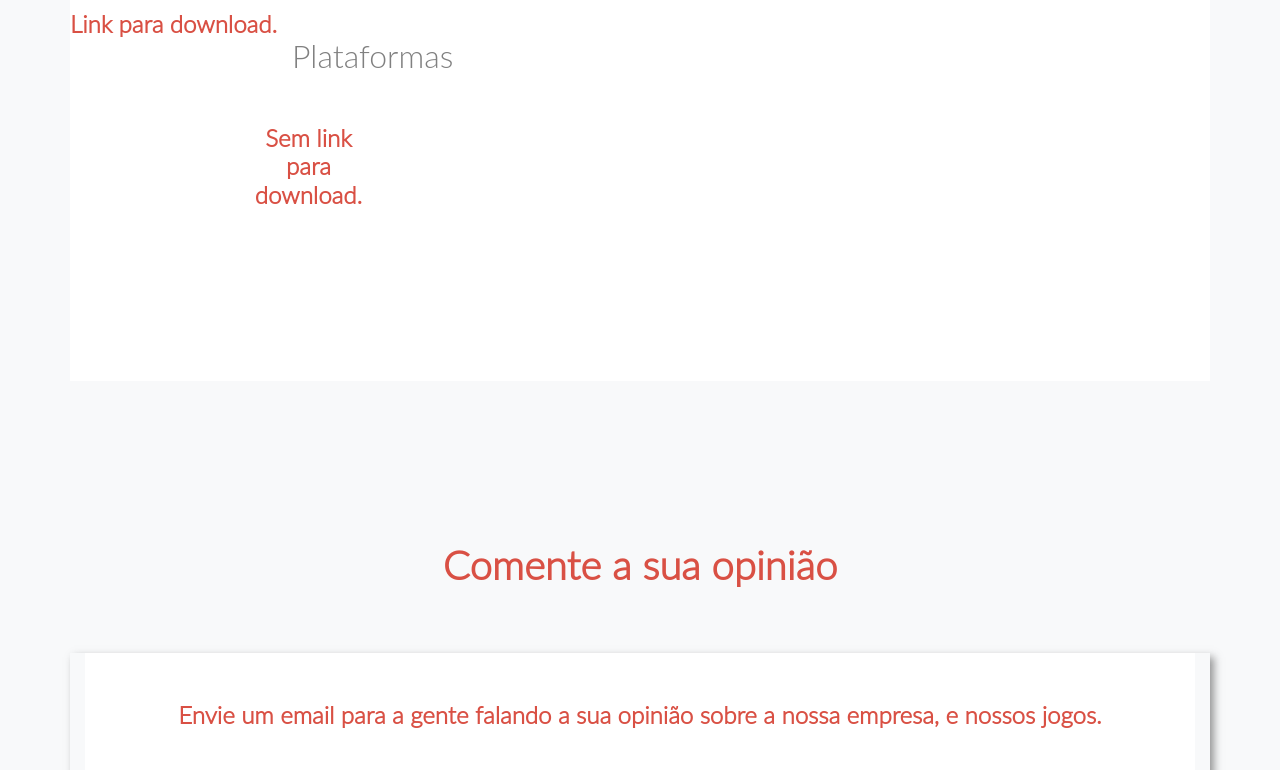
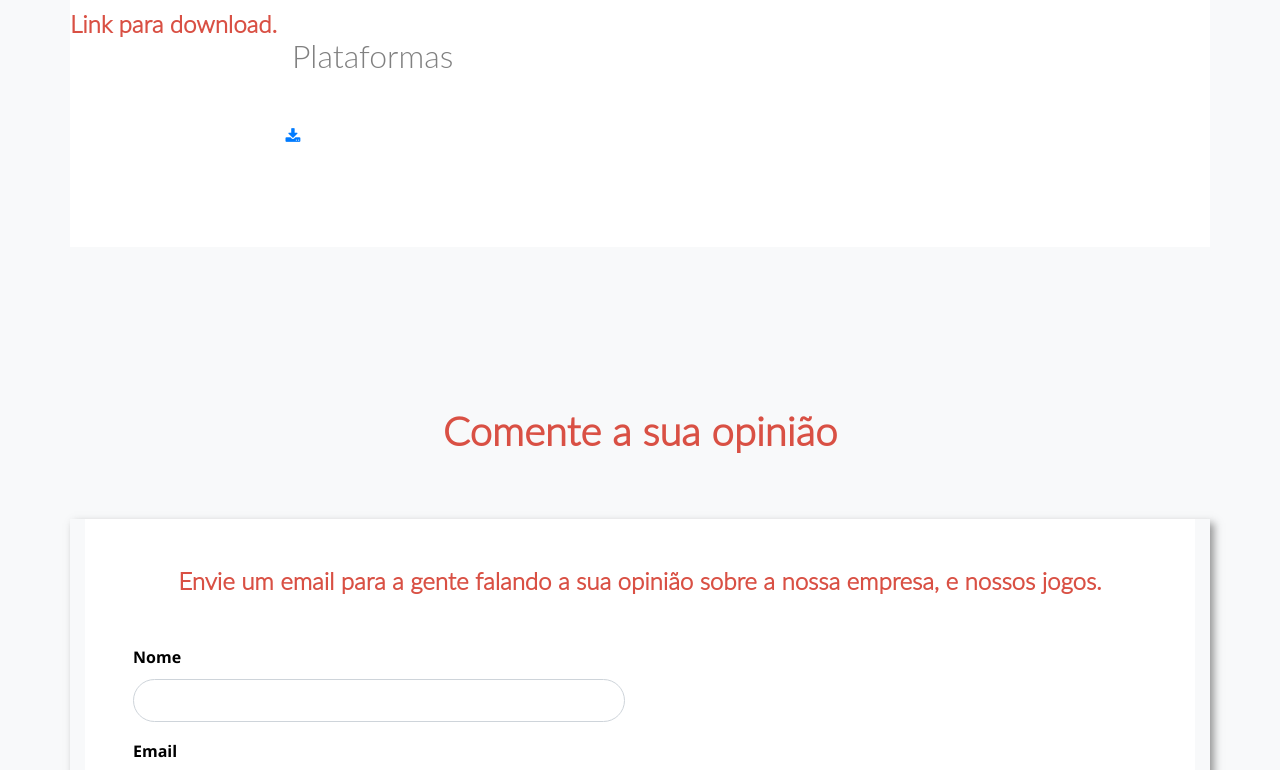
Before and after one commit to srartz/TireFireSite, a plain HTML site: page index.html in a window 1280 px wide. Shown: the part 3860-4630 px from the top of the page. Drawn offline with nearby package versions, Linux system fonts and the light colour scheme; files whose address does not match are found by name; a web font is replaced by a local one.

Commit message:
Update index.html

```diff
--- a/index.html
+++ b/index.html
@@ -352,7 +352,7 @@
                                 <br>
                                 <h2 class="footer-heading mb-5">Plataformas</h2>
                                 <div class="row justify-content-center">
-                                    <h2 class="h4 mb-5 text-primary text-center"><strong>Sem link para download.</h2>
+                                    <a href="https://artur-cassiolato-filho.itch.io/tirefire" class="pl-0 pr-3"><span class="icon-download"></span></a>
                                 </br>
 
                     </div>
```
